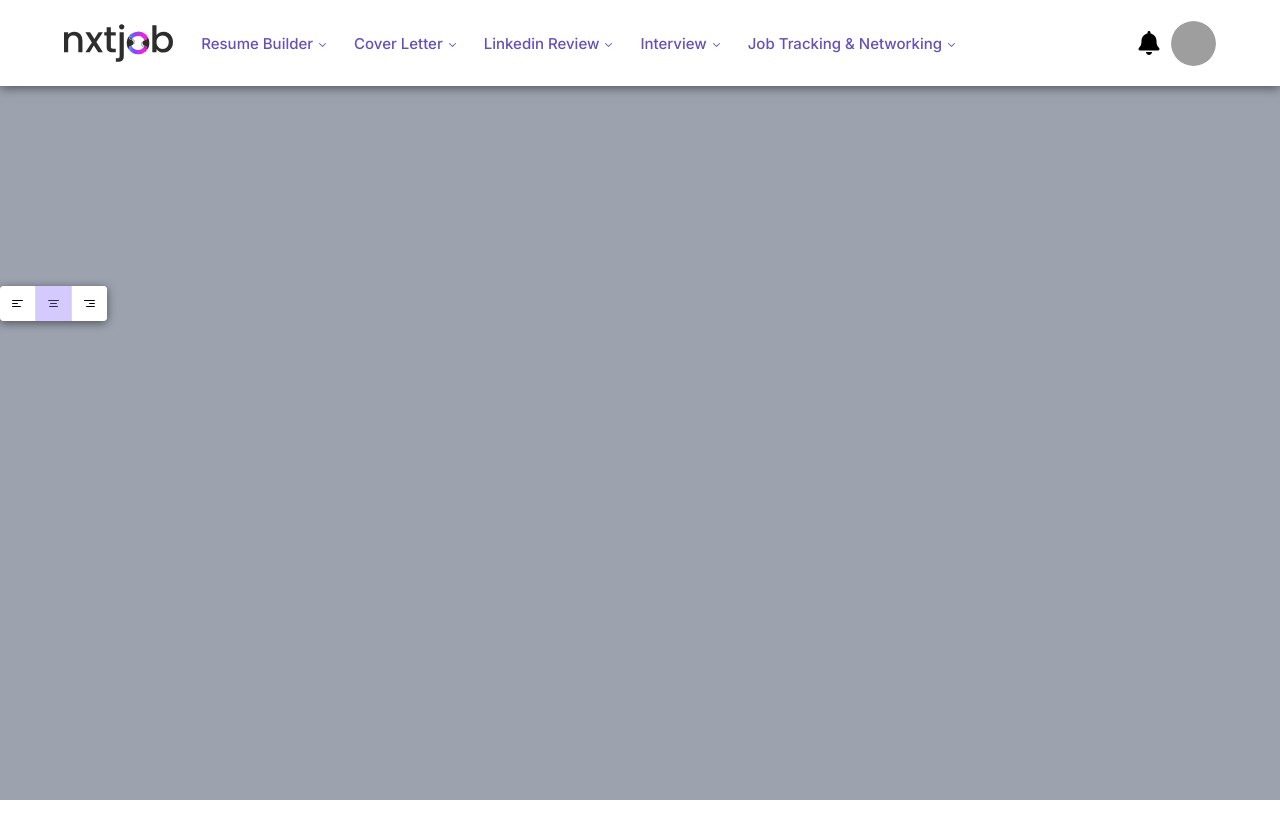
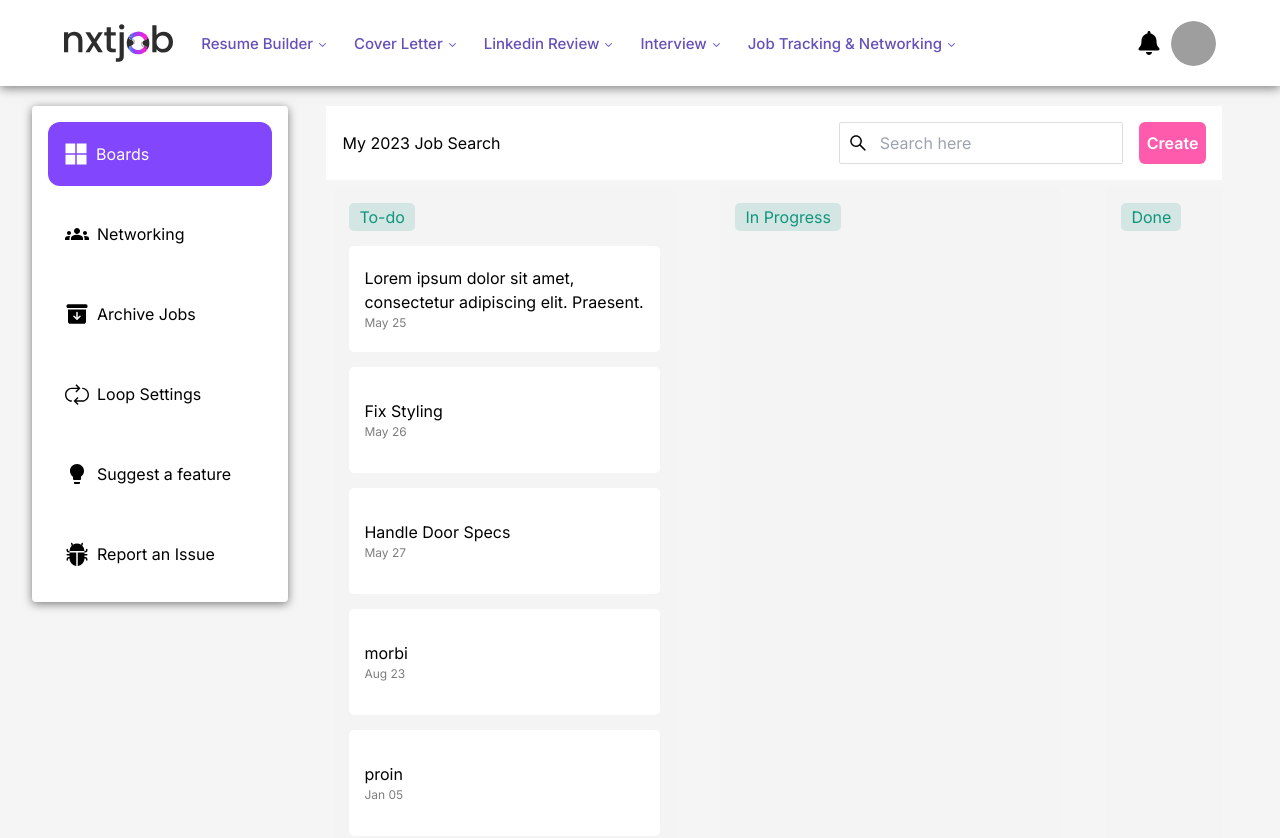
Before and after one commit to arjun-sir/nxt-task, a Next.js app: page / in a window 1280 px wide. Shown: the top 838 px of the page. Before the commit the page ends 800 px from the top, so only its background shows below. Built offline with nearby package versions, Linux system fonts and the light colour scheme; grey boxes are pictures that could not be loaded.

Commit message:
feat: sidebar, searchbar, and basic dnd pushed

```diff
--- a/src/app/page.js
+++ b/src/app/page.js
@@ -1,14 +1,24 @@
 import Image from "next/image";
 import { Navbar } from "../components/Navbar/Navbar.jsx";
 import { SideToggle } from "@/components/Home/SideToggle.jsx";
+import { SearchBar } from "@/components/Home/SearchBar.jsx";
+import { DnD } from "@/components/Home/DnD/DnD.jsx";
 
 export default function Home() {
 	return (
-		<div className="bg-gray-400 h-[100vh]">
+		<div className="bg-[#F5F5F5] overflow-hidden min-h-[100vh]">
 			<Navbar />
 
-			<div className="mt-[200px]">
-				<SideToggle />
+			<div className="flex mt-[20px]">
+				<div className="w-[20vw] ml-[32px] ">
+					<SideToggle />
+				</div>
+				<div className="mx-[3vw] w-[70vw]">
+					<SearchBar />
+					<div className="overflow-x-scroll">
+						<DnD />
+					</div>
+				</div>
 			</div>
 		</div>
 	);
--- /dev/null
+++ b/src/components/Home/DnD/DnD.jsx
@@ -0,0 +1,9 @@
+import Kanban from "./Kanban";
+
+export const DnD = () => {
+	return (
+		<div className="App">
+			<Kanban />
+		</div>
+	);
+};
--- /dev/null
+++ b/src/components/Home/DnD/Kanban.jsx
@@ -0,0 +1,115 @@
+"use client";
+import React, { useState } from "react";
+import styled from "@emotion/styled";
+import { columnsFromBackend } from "./KanbanData";
+import { DragDropContext, Droppable } from "react-beautiful-dnd";
+import TaskCard from "./TaskCard";
+
+const Container = styled.div`
+	display: flex;
+`;
+
+const TaskList = styled.div`
+	min-height: 100px;
+	display: flex;
+	flex-direction: column;
+	background: #f5f4f4;
+	min-width: 341px;
+	border-radius: 5px;
+	padding: 15px 15px;
+	margin-right: 45px;
+`;
+
+const TaskColumnStyles = styled.div`
+	margin: 8px;
+	display: flex;
+	width: 100%;
+	min-height: 80vh;
+`;
+
+const Title = styled.span`
+	color: #10957d;
+	background: rgba(16, 149, 125, 0.15);
+	padding: 2px 10px;
+	border-radius: 5px;
+	align-self: flex-start;
+`;
+
+const Kanban = () => {
+	const [columns, setColumns] = useState(columnsFromBackend);
+
+	const onDragEnd = (result, columns, setColumns) => {
+		if (!result.destination) return;
+		const { source, destination } = result;
+		if (source.droppableId !== destination.droppableId) {
+			const sourceColumn = columns[source.droppableId];
+			const destColumn = columns[destination.droppableId];
+			const sourceItems = [...sourceColumn.items];
+			const destItems = [...destColumn.items];
+			const [removed] = sourceItems.splice(source.index, 1);
+			destItems.splice(destination.index, 0, removed);
+			setColumns({
+				...columns,
+				[source.droppableId]: {
+					...sourceColumn,
+					items: sourceItems,
+				},
+				[destination.droppableId]: {
+					...destColumn,
+					items: destItems,
+				},
+			});
+		} else {
+			const column = columns[source.droppableId];
+			const copiedItems = [...column.items];
+			const [removed] = copiedItems.splice(source.index, 1);
+			copiedItems.splice(destination.index, 0, removed);
+			setColumns({
+				...columns,
+				[source.droppableId]: {
+					...column,
+					items: copiedItems,
+				},
+			});
+		}
+	};
+	return (
+		<DragDropContext
+			onDragEnd={(result) => onDragEnd(result, columns, setColumns)}
+		>
+			<Container>
+				<TaskColumnStyles>
+					{Object.entries(columns).map(
+						([columnId, column], index) => {
+							return (
+								<Droppable
+									key={columnId}
+									droppableId={columnId}
+								>
+									{(provided, snapshot) => (
+										<TaskList
+											ref={provided.innerRef}
+											{...provided.droppableProps}
+										>
+											<Title>{column.title}</Title>
+											{column.items.map((item, index) => (
+												<TaskCard
+													key={item}
+													item={item}
+													index={index}
+												/>
+											))}
+											{provided.placeholder}
+										</TaskList>
+									)}
+								</Droppable>
+							);
+						}
+					)}
+				</TaskColumnStyles>
+			</Container>
+		</DragDropContext>
+	);
+};
+
+export default Kanban;
--- /dev/null
+++ b/src/components/Home/DnD/KanbanData.jsx
@@ -0,0 +1,63 @@
+import { v4 as uuidv4 } from "uuid";
+export const data = [
+	{
+		id: "1",
+		Task: "Lorem ipsum dolor sit amet, consectetur adipiscing elit. Praesent.",
+		// Assigned_To: 'Beltran',
+		// Assignee: 'Romona',
+		// Status: 'To-do',
+		// Priority: 'Low',
+		Due_Date: "25-May-2020",
+	},
+	{
+		id: "2",
+		Task: "Fix Styling",
+		// Assigned_To: 'Dave',
+		// Assignee: 'Romona',
+		// Status: 'To-do',
+		// Priority: 'Low',
+		Due_Date: "26-May-2020",
+	},
+	{
+		id: "3",
+		Task: "Handle Door Specs",
+		// Assigned_To: 'Roman',
+		// Assignee: 'Romona',
+		// Status: 'To-do',
+		// Priority: 'Low',
+		Due_Date: "27-May-2020",
+	},
+	{
+		id: "4",
+		Task: "morbi",
+		// Assigned_To: 'Gawen',
+		// Assignee: 'Kai',
+		// Status: 'Done',
+		// Priority: 'High',
+		Due_Date: "23-Aug-2020",
+	},
+	{
+		id: "5",
+		Task: "proin",
+		// Assigned_To: 'Bondon',
+		// Assignee: 'Antoinette',
+		// Status: 'In Progress',
+		// Priority: 'Medium',
+		Due_Date: "05-Jan-2021",
+	},
+];
+
+export const columnsFromBackend = {
+	[uuidv4()]: {
+		title: "To-do",
+		items: data,
+	},
+	[uuidv4()]: {
+		title: "In Progress",
+		items: [],
+	},
+	[uuidv4()]: {
+		title: "Done",
+		items: [],
+	},
+};
--- /dev/null
+++ b/src/components/Home/DnD/TaskCard.jsx
@@ -0,0 +1,80 @@
+import React from "react";
+import { Draggable } from "react-beautiful-dnd";
+import styled from "@emotion/styled";
+// import CustomAvatar from '../TableComponents/CustomAvatar'
+// import { ReactComponent as RedArrow } from '../../assets/icons/High.svg'
+// import { ReactComponent as YellowArrow } from '../../assets/icons/Medium.svg'
+// import { ReactComponent as BlueArrow } from '../../assets/icons/Low.svg'
+
+const TaskInformation = styled.div`
+	display: flex;
+	flex-direction: column;
+	justify-content: center;
+	align-items: flex-start;
+	padding: 0 15px;
+	min-height: 106px;
+	border-radius: 5px;
+	max-width: 311px;
+	/* background: ${({ isDragging }) =>
+		isDragging ? "rgba(255, 59, 59, 0.15)" : "white"}; */
+	background: white;
+	margin-top: 15px;
+
+	.secondary-details {
+		display: flex;
+		justify-content: space-between;
+		align-items: center;
+		width: 100%;
+		font-size: 12px;
+		font-weight: 400px;
+		color: #7d7d7d;
+	}
+	/* .priority{ */
+	/* margin-right: 12px; */
+	/* align-self: center;
+    svg{
+      width: 12px !important;
+      height: 12px !important;
+      margin-right: 12px; */
+	/* margin-top: 2px; */
+	/* } */
+	/* } */
+`;
+
+const TaskCard = ({ item, index }) => {
+	return (
+		<Draggable key={item.id} draggableId={item.id} index={index}>
+			{(provided) => (
+				<div
+					ref={provided.innerRef}
+					{...provided.draggableProps}
+					{...provided.dragHandleProps}
+				>
+					<TaskInformation>
+						<p>{item.Task}</p>
+						<div className="secondary-details">
+							<p>
+								<span>
+									{new Date(item.Due_Date).toLocaleDateString(
+										"en-us",
+										{
+											month: "short",
+											day: "2-digit",
+										}
+									)}
+								</span>
+							</p>
+						</div>
+					</TaskInformation>
+				</div>
+			)}
+		</Draggable>
+	);
+};
+
+export default TaskCard;
+
+// <span className="priority">
+// {item.Priority === 'High' ? (<RedArrow />) : item.Priority === 'Medium' ? (<YellowArrow />) : (<BlueArrow />)}
+// </span>
+// <div><CustomAvatar name={item.Assignee} isTable={false} size={16} /></div>
--- /dev/null
+++ b/src/components/Home/SearchBar.jsx
@@ -0,0 +1,23 @@
+import React from "react";
+import { AiOutlineSearch } from "react-icons/ai";
+
+export const SearchBar = () => {
+	return (
+		<div className="flex items-center justify-between bg-[#FFFFFF] p-4 ">
+			<div>My 2023 Job Search</div>
+			<div className="flex gap-4">
+				<div className="flex gap-1 items-center justify-center border pl-2 rounded-sm border-[#DDDDDD] ">
+					<AiOutlineSearch size="1.25em" />
+					<input
+						className="p-2 outline-none"
+						type="search"
+						placeholder="Search here"
+					/>
+				</div>
+				<button className="bg-[#FE5BAC] text-white p-2 text-[16px] font-semibold rounded-md">
+					Create
+				</button>
+			</div>
+		</div>
+	);
+};
--- a/src/components/Home/SideToggle.jsx
+++ b/src/components/Home/SideToggle.jsx
@@ -1,41 +1,75 @@
-import React from "react";
+"use client";
+import React, { useState } from "react";
 import * as ToggleGroup from "@radix-ui/react-toggle-group";
-import {
-	TextAlignLeftIcon,
-	TextAlignCenterIcon,
-	TextAlignRightIcon,
-} from "@radix-ui/react-icons";
+import { IoGridSharp, IoArchive } from "react-icons/io5";
+import { MdGroups, MdLightbulb } from "react-icons/md";
+import { TfiLoop } from "react-icons/tfi";
+import { BsBugFill } from "react-icons/bs";
 
 const toggleGroupItemClasses =
-	"hover:bg-violet3 color-mauve11 data-[state=on]:bg-violet6 data-[state=on]:text-violet12 flex h-[35px] w-[35px] items-center justify-center bg-white text-base leading-4 first:rounded-l last:rounded-r focus:z-10 focus:shadow-[0_0_0_2px] focus:shadow-black focus:outline-none";
+	"hover:bg-violet3 color-mauve11 data-[state=on]:bg-[#8246FD] data-[state=on]:text-white flex h-[35px]  items-center justify-start px-4 py-8 bg-white gap-2 text-md leading-4 rounded-xl focus:z-10 focus:shadow-[0_0_0_2px] focus:shadow-black focus:outline-none";
 
-export const SideToggle = () => (
+export const SideToggle = () => {
+	const [value, setValue] = useState("boards");
+
+	return (
 		<ToggleGroup.Root
-		className="inline-flex bg-mauve6 rounded shadow-[0_2px_10px] shadow-blackA7 space-x-px"
+			className="flex flex-col bg-[#FFFFFF] p-4 rounded space-y-4 shadow-[0_2px_10px] shadow-blackA7 space-x-px"
 			type="single"
-		defaultValue="center"
+			value={value}
+			onValueChange={(value) => {
+				if (value) setValue(value);
+			}}
 			aria-label="Text alignment"
 		>
 			<ToggleGroup.Item
 				className={toggleGroupItemClasses}
-			value="left"
+				value="boards"
 				aria-label="Left aligned"
 			>
-			<TextAlignLeftIcon />
+				<IoGridSharp size="1.5em" />
+				Boards
 			</ToggleGroup.Item>
 			<ToggleGroup.Item
 				className={toggleGroupItemClasses}
-			value="center"
+				value="networking"
 				aria-label="Center aligned"
 			>
-			<TextAlignCenterIcon />
+				<MdGroups size="1.5em" />
+				Networking
 			</ToggleGroup.Item>
 			<ToggleGroup.Item
 				className={toggleGroupItemClasses}
-			value="right"
+				value="archive"
 				aria-label="Right aligned"
 			>
-			<TextAlignRightIcon />
+				<IoArchive size="1.5em" />
+				Archive Jobs
+			</ToggleGroup.Item>
+			<ToggleGroup.Item
+				className={toggleGroupItemClasses}
+				value="loop"
+				aria-label="Right aligned"
+			>
+				<TfiLoop size="1.5em" />
+				Loop Settings
+			</ToggleGroup.Item>
+			<ToggleGroup.Item
+				className={toggleGroupItemClasses}
+				value="feature"
+				aria-label="Right aligned"
+			>
+				<MdLightbulb size="1.5em" />
+				Suggest a feature
+			</ToggleGroup.Item>
+			<ToggleGroup.Item
+				className={toggleGroupItemClasses}
+				value="issue"
+				aria-label="Right aligned"
+			>
+				<BsBugFill size="1.5em" />
+				Report an Issue
 			</ToggleGroup.Item>
 		</ToggleGroup.Root>
 	);
+};
```
Also changed, not shown: package.json (+6 -1 lines), 1 other file (tests, documents, lock files or other folders). Lines whose indentation alone changed are shown as unchanged.
